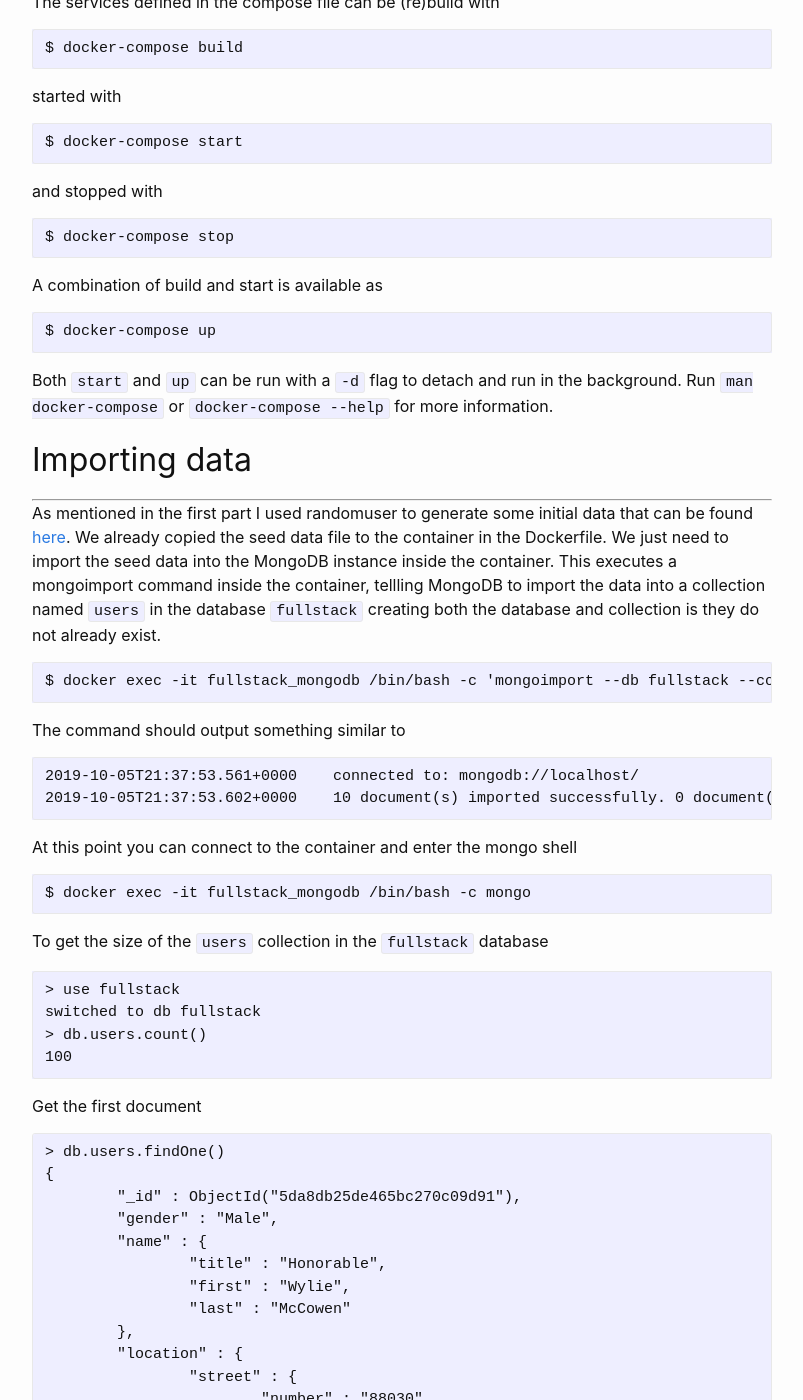
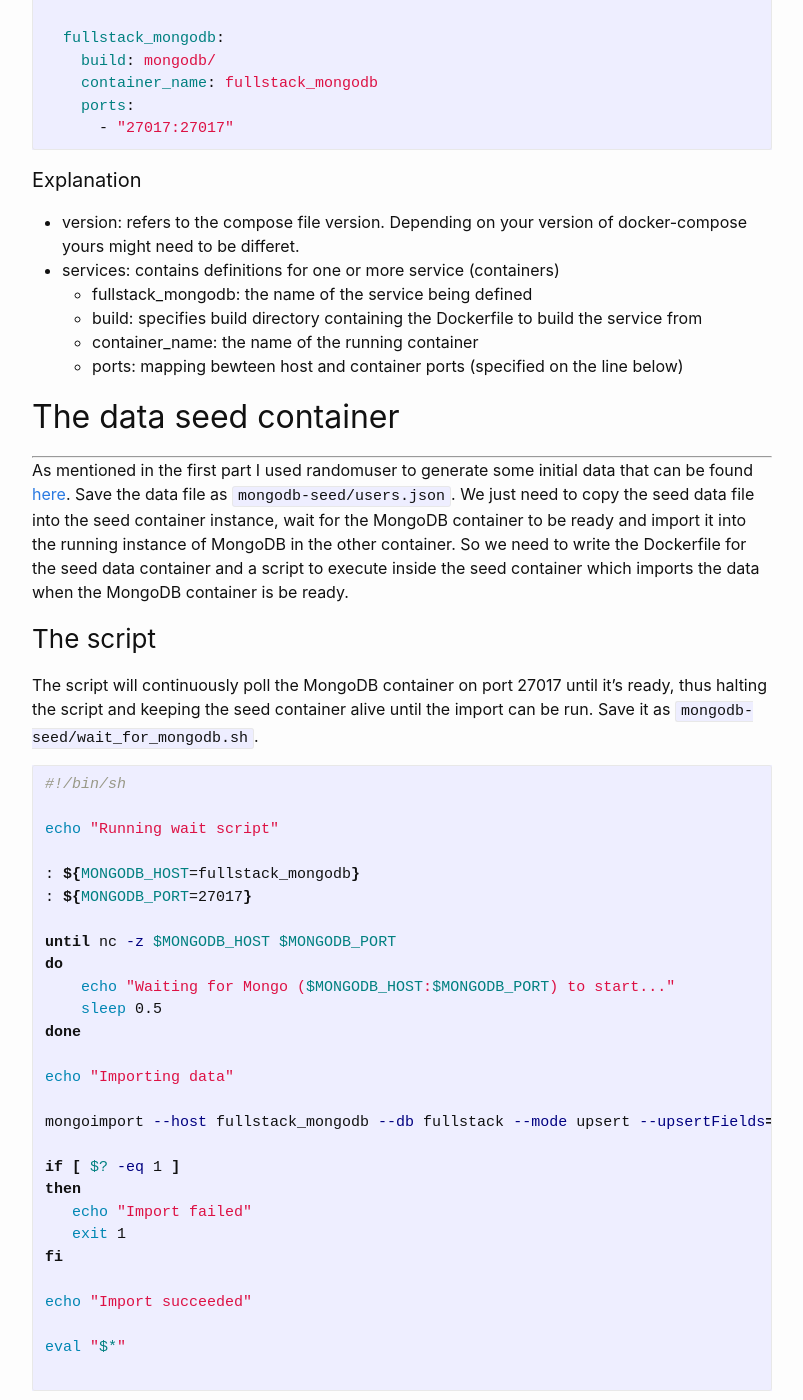
Before and after one commit to ndlarsen/ndlarsen.github.io, a Jekyll site: the page built from _posts/2019-10-06-building-a-full-stack-web-application-part-2-storage-with-mongodb.md, in a window 1280 px wide and 1400 px high, scrolled down 1498 px. Shown: the whole window, without its empty margins (238-1041 px from the left). Built offline with Jekyll 4.4.1, drawn with Linux system fonts in a browser that asks for light colours; some of the changed text lies outside the part shown.

Commit message:
updated posts.

````diff
--- a/_posts/2019-10-06-building-a-full-stack-web-application-part-2-storage-with-mongodb.md
+++ b/_posts/2019-10-06-building-a-full-stack-web-application-part-2-storage-with-mongodb.md
@@ -9,23 +9,33 @@ categories: [mongodb,docker]
 ---
 In this part I'll create a MongoDB 4.2.0 container via docker-compose for the storage layer and import some previously generated data. I'm assuming you already intalled Docker and Docker Compose as instructed in [part 1]({% post_url 2019-10-05-building-a-full-stack-web-application-part-1-introduction-and-setup %})
 
-## Building the container image
+## The database container
 ---
-Docker-compose is a utility use to define and run multi.container applications. The compose file is written in [YAML](https://en.wikipedia.org/wiki/YAML). Via the command `docker-compose` one can i.e. build, start or stop the containers defined with the file all at once rather than having to do for each indivudual container.
+Docker-compose is a utility use to define and run multi container applications. The compose file is written in [YAML](https://en.wikipedia.org/wiki/YAML). Via the command `docker-compose` one can i.e. build, start or stop the containers defined with the file all at once rather than having to do for each indivudual container.
+
+### Database initialization
+While running in a container MongoDB will on first startup if the instance contains no databases, look for supported initalization scripts in the folder `/docker-entrypoint-initdb.d/` and execute them. This comes in handy for us as we can use this for some inital database configuration and even load data into it if we want. For the database I want to add a unique index for the email attribute which ensures no two users will have the same email address. I want some initial data in the collection as well and while I could add it to the initialization script I'll rather do it via a seed container. Create the initialization script `mongodb/mongo-init.js` with this content
+```javascript
+db = db.getSiblingDB('fullstack');
+db.users.createIndex({"email" : 1, unique: 1});
+```
+This selects the database `fullstack` and on the collection `users` in `fullstack` adds an unique index on the attribute `email`.
 
 ### Dockerfile
 Within the project's mongodb folder create a file named `Dockerfile` containing
+```docker
+FROM mongo:4.2.0
+COPY mongo-init.js /docker-entrypoint-initdb.d/mongo-init.js
 ```
-FROM mongo:4.2.0
-COPY users.json /root/users.json
-```
-This will use the mongo 4.2.0 image as base for the image we're building and copy the file containing out seed user data into the container. Docker-compose cannot copy files which is why we're doing it here.
+This will use the mongo 4.2.0 image as base for the image we're building and copy the database initialization script into the container. Docker-compose cannot copy files which is why we're doing it here.
 
 ### docker-compose.yml
-Within the project's mongodb folder create a file named `docker-compose.yml`. One could argue that writing a compose file is not needed at this point and one would be right but we're going to in the next part anyway so we might as well do it right away. The content of the file should what is listed below.
-```
+Within the project's mongodb folder create a file named `docker-compose.yml`. One could argue that writing a compose file is not needed at this point but we're going use it for the seed container and use in the next part also so we might as well do it right away. The content of the file should be what is listed below. Keep in mind that Yaml is pretty particular about indenting and whitespace.
+```yml
 version: "3.5"
+
 services:
+
   fullstack_mongodb:
     build: mongodb/
     container_name: fullstack_mongodb
@@ -35,13 +45,72 @@ services:
 
 #### Explanation
 * version: refers to the compose file version. Depending on your version of docker-compose yours might need to be differet.
-* services: begins definition of one or more containers
+* services: contains definitions for one or more service (containers)
   * fullstack_mongodb: the name of the service being defined
-  * build: specifies build directory containing the Dockerfile to to build the service from
+  * build: specifies build directory containing the Dockerfile to build the service from
   * container_name: the name of the running container
   * ports: mapping bewteen host and container ports (specified on the line below)
 
-### Build, run, stop
+## The data seed container
+---
+As mentioned in the first part I used randomuser to generate some initial data that can be found [here](https://github.com/ndlarsen/fullstack-webapp-guide/blob/master/mongodb-seed/users.json). Save the data file as `mongodb-seed/users.json`. We just need to copy the seed data file into the seed container instance, wait for the MongoDB container to be ready and import it into the running instance of MongoDB in the other container. So we need to write the Dockerfile for the seed data container and a script to execute inside the seed container which imports the data when the MongoDB container is be ready.
+
+### The script
+The script will continuously poll the MongoDB container on port 27017 until it's ready, thus halting the script and keeping the seed container alive until the import can be run. Save it as `mongodb-seed/wait_for_mongodb.sh`.
+
+```bash
+#!/bin/sh
+
+echo "Running wait script"
+
+: ${MONGODB_HOST=fullstack_mongodb}
+: ${MONGODB_PORT=27017}
+
+until nc -z $MONGODB_HOST $MONGODB_PORT
+do
+    echo "Waiting for Mongo ($MONGODB_HOST:$MONGODB_PORT) to start..."
+    sleep 0.5
+done
+
+echo "Importing data"
+
+mongoimport --host fullstack_mongodb --db fullstack --mode upsert --upsertFields=email,login.username --collection users --type json --file users.json --jsonArray
+
+if [ $? -eq 1 ]
+then
+   echo "Import failed"
+   exit 1
+fi
+
+echo "Import succeeded"
+
+eval "$*"
+
+```
+
+### Dockerfile
+The Dockerfile just uses a basic container image, adds the tools it needs, copies the data and import script over and executes the import script. Save as `mongodb-seed/Dockerfile`
+
+```docker
+FROM alpine:3.9
+
+RUN apk add --update mongodb-tools netcat-openbsd
+COPY ./wait_for_mongodb.sh .
+COPY ./users.json .
+RUN chmod 700 ./wait_for_mongodb.sh
+
+ENTRYPOINT ["/bin/sh", "./wait_for_mongodb.sh"]
+```
+
+
+## Build, run, stop
+---
+
+At this point you should be able to build and run the containers by
+```
+$ docker-compose up -d
+```
+
 The services defined in the compose file can be (re)build with
 ```
 $ docker-compose build
@@ -58,62 +127,105 @@ A combination of build and start is available as
 ```
 $ docker-compose up
 ```
+The containers can be stopped and removed by
+```
+$ docker-compose down
+```
 Both `start` and `up` can be run with a `-d` flag to detach and run in the background. Run `man docker-compose` or `docker-compose --help` for more information.
 
-## Importing data
+## Checking the MongoDB content
 ---
-As mentioned in the first part I used randomuser to generate some initial data that can be found [here](https://github.com/ndlarsen/fullstack-webapp-guide/blob/master/mongodb/users.json). We already copied the seed data file to the container in the Dockerfile. We just need to import the seed data into the MongoDB instance inside the container. This executes a mongoimport command inside the container, tellling MongoDB to import the data into a collection named `users` in the database `fullstack` creating both the database and collection is they do not already exist.
-```
-$ docker exec -it fullstack_mongodb /bin/bash -c 'mongoimport --db fullstack --collection users --type json --file /root/users.json --jsonArray'
-```
-The command should output something similar to
-```
-2019-10-05T21:37:53.561+0000	connected to: mongodb://localhost/
-2019-10-05T21:37:53.602+0000	10 document(s) imported successfully. 0 document(s) failed to import.
-```
-At this point you can connect to the container and enter the mongo shell
+Let's just for good measure check if the database actually contains data. You can connect directly to the MongoDB shell inside the contaiern by running
 ```
 $ docker exec -it fullstack_mongodb /bin/bash -c mongo
+```
+This will output some text
+```
+MongoDB shell version v4.2.0
+connecting to: mongodb://127.0.0.1:27017/?compressors=disabled&gssapiServiceName=mongodb
+Implicit session: session { "id" : UUID("8175bc01-950c-4ce7-9cf7-f6ba2f5c62f3") }
+MongoDB server version: 4.2.0
+Welcome to the MongoDB shell.
+For interactive help, type "help".
+For more comprehensive documentation, see
+	http://docs.mongodb.org/
+Questions? Try the support group
+	http://groups.google.com/group/mongodb-user
+Server has startup warnings:
+2019-10-19T20:40:41.322+0000 I  STORAGE  [initandlisten]
+2019-10-19T20:40:41.322+0000 I  STORAGE  [initandlisten] ** WARNING: Using the XFS filesystem is strongly recommended with the WiredTiger storage engine
+2019-10-19T20:40:41.322+0000 I  STORAGE  [initandlisten] **          See http://dochub.mongodb.org/core/prodnotes-filesystem
+2019-10-19T20:40:42.327+0000 I  CONTROL  [initandlisten]
+2019-10-19T20:40:42.327+0000 I  CONTROL  [initandlisten] ** WARNING: Access control is not enabled for the database.
+2019-10-19T20:40:42.327+0000 I  CONTROL  [initandlisten] **          Read and write access to data and configuration is unrestricted.
+2019-10-19T20:40:42.327+0000 I  CONTROL  [initandlisten]
+---
+Enable MongoDB's free cloud-based monitoring service, which will then receive and display
+metrics about your deployment (disk utilization, CPU, operation statistics, etc).
+
+The monitoring data will be available on a MongoDB website with a unique URL accessible to you
+and anyone you share the URL with. MongoDB may use this information to make product
+improvements and to suggest MongoDB products and deployment options to you.
+
+To enable free monitoring, run the following command: db.enableFreeMonitoring()
+To permanently disable this reminder, run the following command: db.disableFreeMonitoring()
+---
+```
+and leave you at a promt looking like this
+```
+>
 ```
 To get the size of the `users` collection in the `fullstack` database
 ```
 > use fullstack
 switched to db fullstack
 > db.users.count()
-100
+20
 ```
 Get the first document
 ```JSON
 > db.users.findOne()
 {
-	"_id" : ObjectId("5da8db25de465bc270c09d91"),
-	"gender" : "Male",
+	"_id" : ObjectId("5dab74caebad0c410309d7ce"),
+	"gender" : "female",
 	"name" : {
-		"title" : "Honorable",
-		"first" : "Wylie",
-		"last" : "McCowen"
+		"title" : "Miss",
+		"first" : "Nina",
+		"last" : "Sutton"
 	},
 	"location" : {
 		"street" : {
-			"number" : "88030",
-			"name" : "Jenna"
+			"number" : 5603,
+			"name" : "Harrison Ct"
 		},
-		"city" : "Topeka",
-		"state" : "KS",
-		"postcode" : "66699"
+		"city" : "Lancaster",
+		"state" : "Utah",
+		"country" : "United States",
+		"postcode" : 63734,
+		"coordinates" : {
+			"latitude" : "61.9761",
+			"longitude" : "142.5816"
+		},
+		"timezone" : {
+			"offset" : "0:00",
+			"description" : "Western Europe Time, London, Lisbon, Casablanca"
+		}
 	},
-	"login" : {
-		"username" : "wmccowen0",
-		"password" : "rAwDb7L1njT8"
+	"email" : "nina.sutton@example.com",
+	"phone" : "(086)-093-1748",
+	"picture" : {
+		"large" : "https://randomuser.me/api/portraits/women/12.jpg",
+		"medium" : "https://randomuser.me/api/portraits/med/women/12.jpg",
+		"thumbnail" : "https://randomuser.me/api/portraits/thumb/women/12.jpg"
 	},
-	"phone" : "785-280-2046",
-	"avatar" : "https://robohash.org/accusamusquibusdamqui.png?size=100x100&set=set1"
+	"nat" : "US"
 }
+
 ```
 Or getting the amount of female users
 ```
-> db.users.find({"gender": "female"}).count()
-47
+> db.users.count({"gender": "female"})
+9
 ```
 
 The next part of the series will focus on setting up the REST API based on Play and Scala.
````
Also changed, not shown: _posts/2019-10-05-building-a-full-stack-web-application-part-1-introduction-and-setup.md (+1 -1 lines), assets/images/fullstack-webapp-guide/data_structure_diagram.svg, 1 other file.
